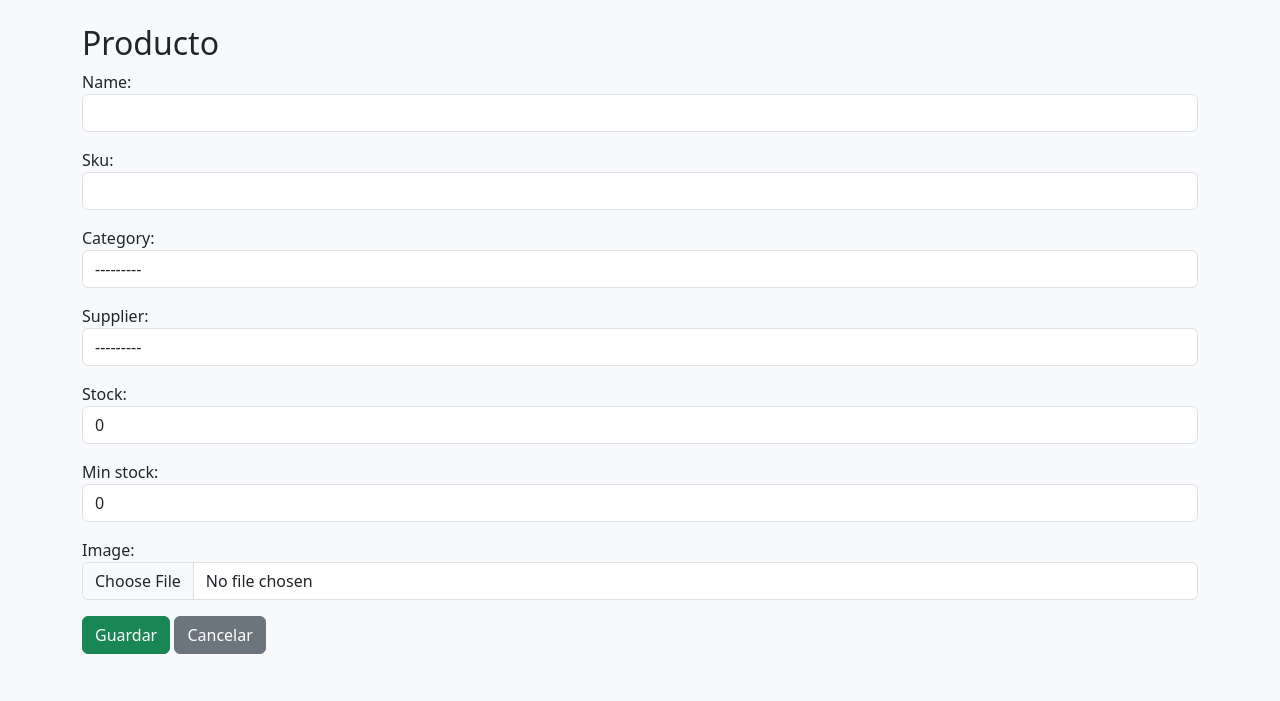
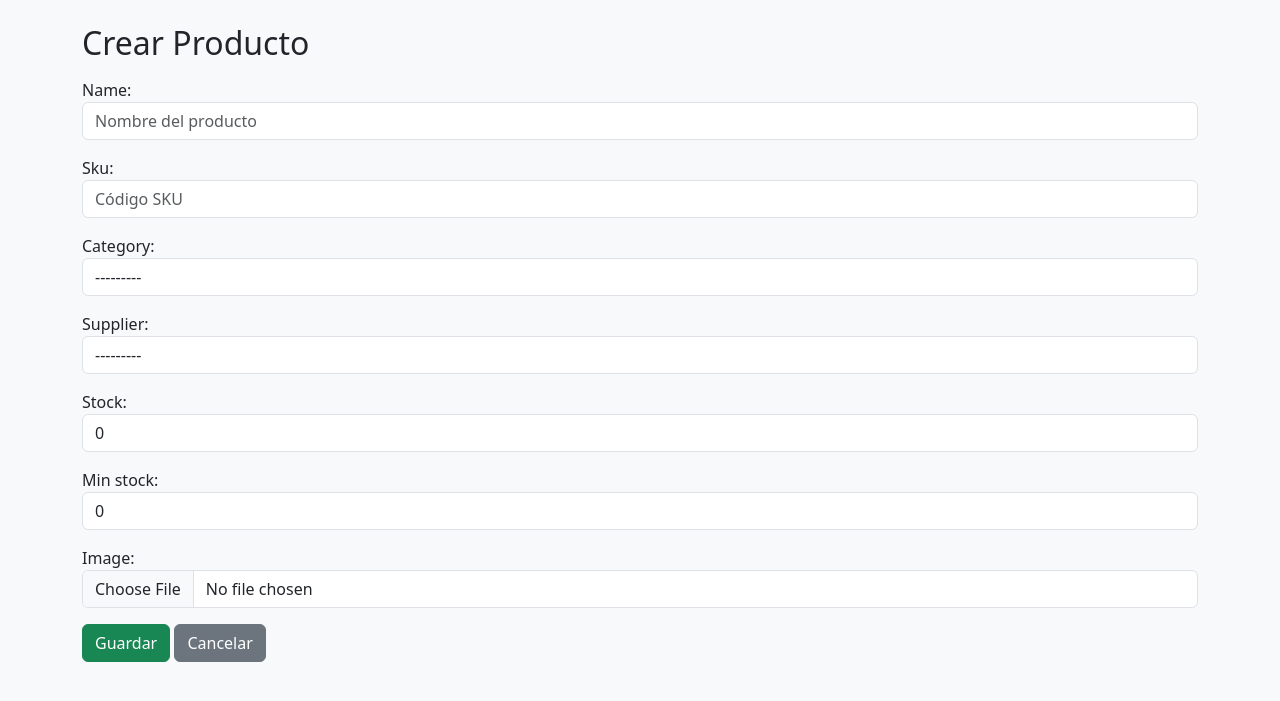
Before and after one commit to ASCiiLex/SistemaInventario_Django, a Django app: page /productos/crear/ in a window 1280 px wide. Shown: the part 56-757 px from the top of the page. Run offline with Django 4.2, Linux system fonts and the light colour scheme; data that the repository does not hold is empty.

Commit message:
Mejora en products app

```diff
--- a/products/forms.py
+++ b/products/forms.py
@@ -1,16 +1,31 @@
 from django import forms
 from .models import Product
 
+
 class ProductForm(forms.ModelForm):
+
     class Meta:
         model = Product
-        fields = ['name', 'sku', 'category', 'supplier', 'stock', 'min_stock', 'image']
+        fields = [
+            "name",
+            "sku",
+            "category",
+            "supplier",
+            "stock",
+            "min_stock",
+            "image",
+        ]
+
         widgets = {
-            'name': forms.TextInput(attrs={'class': 'form-control'}),
-            'sku': forms.TextInput(attrs={'class': 'form-control'}),
-            'category': forms.Select(attrs={'class': 'form-control'}),
-            'supplier': forms.Select(attrs={'class': 'form-control'}),
-            'stock': forms.NumberInput(attrs={'class': 'form-control'}),
-            'min_stock': forms.NumberInput(attrs={'class': 'form-control'}),
-            'image': forms.FileInput(attrs={'class': 'form-control'}),
+            "name": forms.TextInput(attrs={"class": "form-control", "placeholder": "Nombre del producto"}),
+            "sku": forms.TextInput(attrs={"class": "form-control", "placeholder": "Código SKU"}),
+            "category": forms.Select(attrs={"class": "form-control"}),
+            "supplier": forms.Select(attrs={"class": "form-control"}),
+            "stock": forms.NumberInput(attrs={"class": "form-control"}),
+            "min_stock": forms.NumberInput(attrs={"class": "form-control"}),
+            "image": forms.FileInput(attrs={"class": "form-control"}),
         }
+
+    def clean_sku(self):
+        sku = self.cleaned_data["sku"].upper()
+        return sku
--- a/products/templates/products/detail.html
+++ b/products/templates/products/detail.html
@@ -15,5 +15,5 @@
     {% endif %}
 </div>
 
-<a href="/productos/" class="btn btn-secondary">Volver</a>
+<a href="{% url 'product_list' %}" class="btn btn-secondary">Volver</a>
 {% endblock %}
--- a/products/templates/products/form.html
+++ b/products/templates/products/form.html
@@ -1,12 +1,13 @@
 {% extends 'base.html' %}
 
 {% block content %}
-<h2>Producto</h2>
+<h2>{{ title }}</h2>
 
-<form method="POST" enctype="multipart/form-data">
+<form method="POST" enctype="multipart/form-data" class="mt-3">
     {% csrf_token %}
     {{ form.as_p }}
+
     <button class="btn btn-success">Guardar</button>
-    <a href="/productos/" class="btn btn-secondary">Cancelar</a>
+    <a href="{% url 'product_list' %}" class="btn btn-secondary">Cancelar</a>
 </form>
 {% endblock %}
--- a/products/views.py
+++ b/products/views.py
@@ -1,37 +1,56 @@
 from django.shortcuts import render, redirect, get_object_or_404
+from django.urls import reverse
 from .models import Product
 from .forms import ProductForm
 
+
 def product_list(request):
+    search = request.GET.get("q", "")
+
     products = Product.objects.all()
-    return render(request, 'products/list.html', {'products': products})
+
+    if search:
+        products = products.filter(name__icontains=search)
+
+    context = {
+        "products": products,
+        "search": search,
+    }
+    return render(request, "products/list.html", context)
+
 
 def product_detail(request, pk):
     product = get_object_or_404(Product, pk=pk)
-    return render(request, 'products/detail.html', {'product': product})
+    return render(request, "products/detail.html", {"product": product})
+
 
 def product_create(request):
-    if request.method == 'POST':
+    if request.method == "POST":
         form = ProductForm(request.POST, request.FILES)
         if form.is_valid():
             form.save()
-            return redirect('product_list')
+            return redirect(reverse("product_list"))
     else:
         form = ProductForm()
-    return render(request, 'products/form.html', {'form': form})
+
+    return render(request, "products/form.html", {"form": form, "title": "Crear Producto"})
+
 
 def product_edit(request, pk):
     product = get_object_or_404(Product, pk=pk)
-    if request.method == 'POST':
+
+    if request.method == "POST":
         form = ProductForm(request.POST, request.FILES, instance=product)
         if form.is_valid():
             form.save()
-            return redirect('product_list')
+            return redirect(reverse("product_list"))
     else:
         form = ProductForm(instance=product)
-    return render(request, 'products/form.html', {'form': form})
+
+    return render(request, "products/form.html", {"form": form, "title": "Editar Producto"})
+
 
 def product_delete(request, pk):
     product = get_object_or_404(Product, pk=pk)
     product.delete()
-    return redirect('product_list')
+    return redirect(reverse("product_list"))
```
Also changed, not shown: products/templates/products/list.html (+17 -6 lines), products/urls.py (+6 -6 lines).
